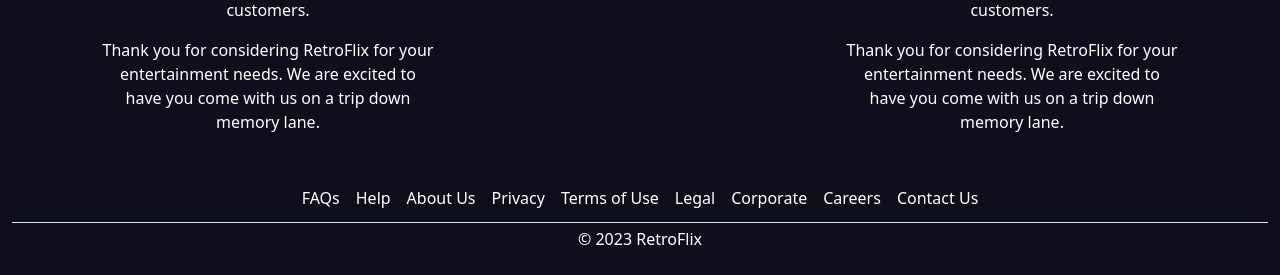
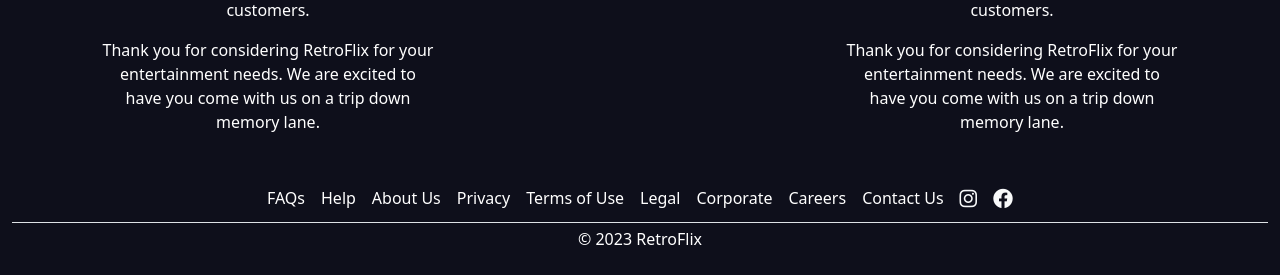
Before and after one commit to maxecution/RetroFlix, a Flask app: page /about_us in a window 1280 px wide. Shown: the part 971-1246 px from the top of the page. Run offline with Flask 3, Linux system fonts and the light colour scheme.

Commit message:
added social links

```diff
--- a/application/templates/main_layout.html
+++ b/application/templates/main_layout.html
@@ -101,6 +101,9 @@
             <li class="nav-item"><a href="{{ url_for('corp_info')}}" class="nav-link px-2" style="color: white">Corporate</a></li>
             <li class="nav-item"><a href="{{ url_for('careers')}}" class="nav-link px-2" style="color: white">Careers</a></li>
             <li class="nav-item"><a href="{{ url_for('contact_us')}}" class="nav-link px-2" style="color: white">Contact Us</a></li>
+            <li class="nav-item"><a href="https://www.instagram.com/retroflix2023/" class="nav-link px-2"><i class="fab fa-instagram text-light fa-lg"></i></a></li>
+            <li class="nav-item"><a href="https://www.facebook.com/people/Retro-Flix/pfbid022veiUat58eXjZxBJhd6CZxiuVk1TpLgQPnppu7M7Fsjh4EDE6vr5Ad4rGJKX2mwAl/" class="nav-link px-2"><i class="fab fa-facebook text-light fa-lg"></i></a></li>
+
           </ul>
           <p class="text-center" style="color: white">&copy; 2023 RetroFlix</p>
         </footer>
```
